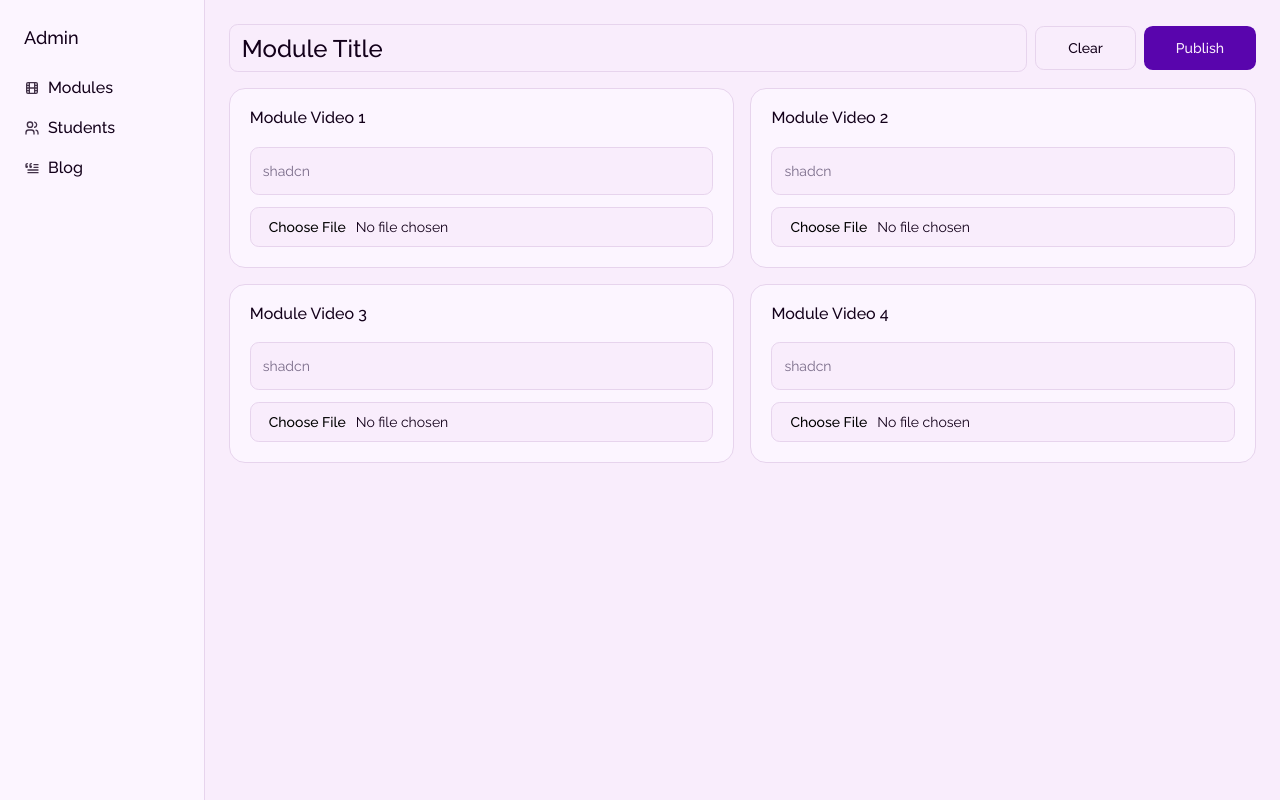
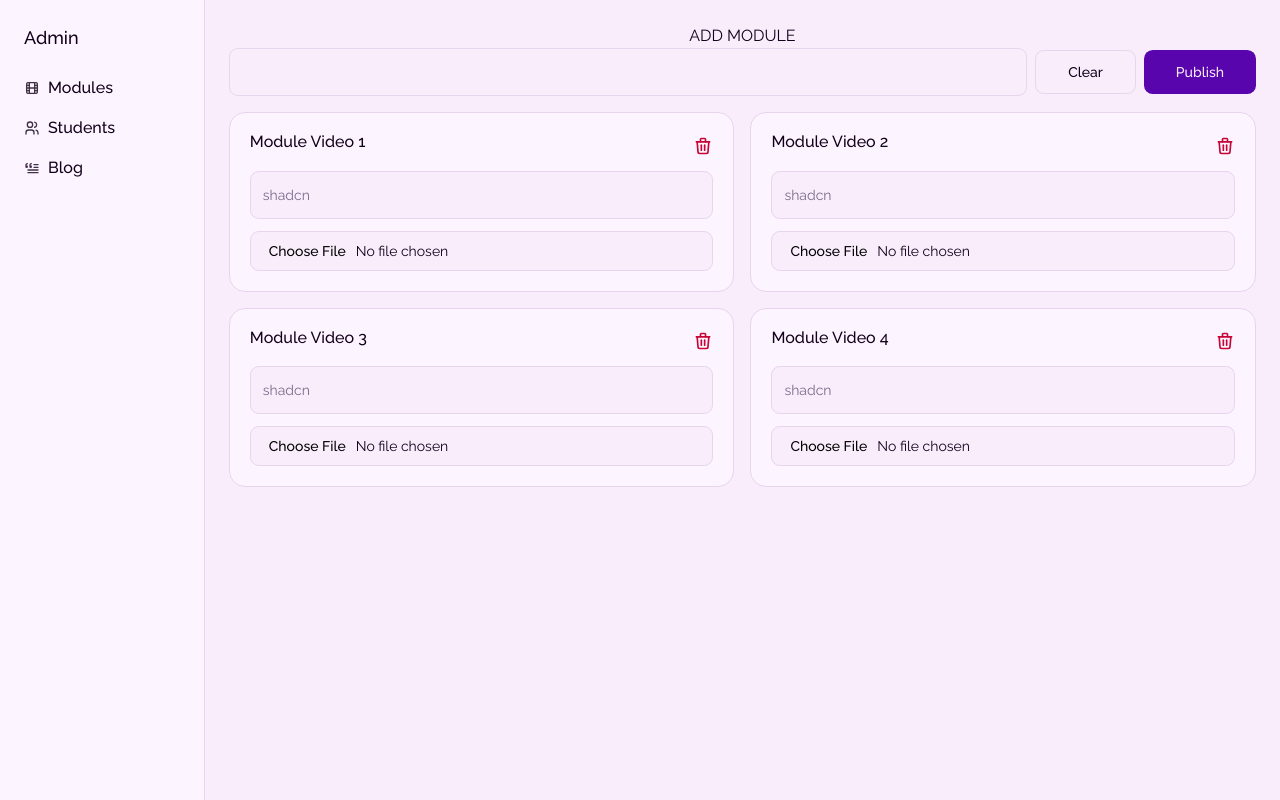
Before and after one commit to UpalBarua/productive-ielts, a Next.js app in the folder client/: page /admin/modules/new-module in a window 1280 px wide. Built offline with nearby package versions, Linux system fonts and the light colour scheme.

Commit message:
refactor: /admin/modules/new-modules page

```diff
--- a/client/src/app/(main)/modules/page.tsx
+++ b/client/src/app/(main)/modules/page.tsx
@@ -8,6 +8,7 @@ import {
   AccordionTrigger,
 } from "@/components/ui/accordion";
 import { Button } from "@/components/ui/button";
+import { baseURL } from "@/config";
 import type { Module } from "@/types";
 import {
   IconBrandYoutube,
@@ -16,7 +17,7 @@ import {
   IconClock,
   IconVideo,
 } from "@tabler/icons-react";
-import { useState, useEffect } from "react";
+import { useEffect, useState } from "react";
 
 const modules = [
   {
@@ -162,9 +163,7 @@ export default function ModulesPage() {
 
   useEffect(() => {
     (async () => {
-      const response = await fetch(
-        "https://productive-ielts-gn18.vercel.app/api/module",
-      );
+      const response = await fetch(`${baseURL}/module`);
       const data = await response.json();
       setModules(data.data);
       setCurrentVideoId(data.data[0].videos[0].videoId);
--- a/client/src/app/admin/modules/new-module/page.tsx
+++ b/client/src/app/admin/modules/new-module/page.tsx
@@ -3,49 +3,77 @@
 import { Button } from "@/components/ui/button";
 import { Form, FormControl, FormField, FormItem } from "@/components/ui/form";
 import { Input } from "@/components/ui/input";
+import { baseURL } from "@/config";
 import { zodResolver } from "@hookform/resolvers/zod";
-import { useForm } from "react-hook-form";
+import { IconLoader2, IconTrash } from "@tabler/icons-react";
+import { useState } from "react";
+import { useFieldArray, useForm } from "react-hook-form";
 import { z } from "zod";
-import { useState } from "react";
-import { IconLoader2 } from "@tabler/icons-react";
 
 // TODO: add proper validations for file inputs
+const moduleVideoSchema = z.object({
+  title: z.string(),
+  video: z.instanceof(File),
+});
+
 const newModuleForm = z.object({
   moduleTitle: z.string(),
-  title1: z.string(),
-  video1: z.instanceof(File),
-  title2: z.string(),
-  video2: z.instanceof(File),
-  title3: z.string(),
-  video3: z.instanceof(File),
-  title4: z.string(),
-  video4: z.instanceof(File),
+  moduleVideos: z.array(moduleVideoSchema),
 });
 
 type TNewModuleForm = z.infer<typeof newModuleForm>;
 
 export default function NewModulePage() {
-  const [videoCount, setVideoCount] = useState(4);
   const [isUploading, setIsUploading] = useState(false);
 
   const form = useForm<TNewModuleForm>({
     resolver: zodResolver(newModuleForm),
-    // defaultValues: {},
+    defaultValues: {
+      moduleTitle: "",
+      moduleVideos: [
+        {
+          title: "",
+          video: new File(["foo"], "foo.txt", {
+            type: "text/plain",
+          }),
+        },
+        {
+          title: "",
+          video: new File(["foo"], "foo.txt", {
+            type: "text/plain",
+          }),
+        },
+
+        {
+          title: "",
+          video: new File(["foo"], "foo.txt", {
+            type: "text/plain",
+          }),
+        },
+        {
+          title: "",
+          video: new File(["foo"], "foo.txt", {
+            type: "text/plain",
+          }),
+        },
+      ],
+    },
   });
 
-  async function onSubmit(values: TNewModuleForm) {
+  const { fields, append, remove } = useFieldArray({
+    name: "moduleVideos",
+    control: form.control,
+  });
+
+  async function onSubmit({ moduleTitle, moduleVideos }: TNewModuleForm) {
     try {
       setIsUploading(true);
 
-      const videoFileKeys = Object.keys(values).filter(
-        (key) => values[key as keyof typeof values] instanceof File,
-      );
+      const promises = moduleVideos.map(({ video }) => {
+        const formData = new FormData();
+        formData.append("module_video", video);
 
-      const promises = videoFileKeys.map((value) => {
-        const formData = new FormData();
-        formData.append("module_video", values[value as keyof typeof values]);
-
-        return fetch("https://productive-ielts-gn18.vercel.app/api/module", {
+        return fetch(`${baseURL}/module`, {
           method: "POST",
           body: formData,
         });
@@ -58,26 +86,23 @@ export default function NewModulePage() {
 
       const moduleVidoes = data.map(({ fileId }, i) => {
         return {
-          title: values[`title${i + 1}` as keyof typeof values],
+          title: moduleVideos[i].title,
           videoId: fileId,
         };
       });
 
       const newModule = {
-        moduleTitle: values.moduleTitle,
+        moduleTitle: moduleTitle,
         videos: moduleVidoes,
       };
 
-      const response = await fetch(
-        "https://productive-ielts-gn18.vercel.app/api/module/new-module",
-        {
+      const response = await fetch(`${baseURL}/module/new-module`, {
         method: "POST",
         headers: {
           "Content-Type": "application/json",
         },
         body: JSON.stringify(newModule),
-        },
-      );
+      });
 
       if (response.status === 201) {
         alert("New module added!");
@@ -91,6 +116,18 @@ export default function NewModulePage() {
 
   return (
     <main className="grid-container py-20 md:py-6">
+      <button
+        onClick={() =>
+          append({
+            title: "",
+            video: new File(["foo"], "foo.txt", {
+              type: "text/plain",
+            }),
+          })
+        }
+      >
+        ADD MODULE
+      </button>
       <Form {...form}>
         <form
           onSubmit={form.handleSubmit(onSubmit)}
@@ -120,11 +157,23 @@ export default function NewModulePage() {
               Publish
             </Button>
           </div>
-          <div className="space-y-3 rounded-2xl border bg-secondary p-5">
-            <h3 className="pb-2 font-medium">Module Video 1</h3>
+          {fields.map((item, index) => (
+            <div
+              key={item.id}
+              className="space-y-3 rounded-2xl border bg-secondary p-5"
+            >
+              <div className="flex items-center justify-between">
+                <h3 className="pb-2 font-medium">Module Video {index + 1}</h3>
+                <button
+                  className="text-destructive"
+                  onClick={() => remove(index)}
+                >
+                  <IconTrash className="size-5" />
+                </button>
+              </div>
               <FormField
                 control={form.control}
-              name="title1"
+                name={`moduleVideos.${index}.title`}
                 render={({ field }) => (
                   <FormItem>
                     <FormControl>
@@ -135,15 +184,17 @@ export default function NewModulePage() {
               />
               <FormField
                 control={form.control}
-              name="video1"
+                name={`moduleVideos.${index}.video`}
                 render={({ field: { value, onChange, ...filedProps } }) => (
                   <FormItem>
                     <FormControl>
                       <Input
                         {...filedProps}
                         type="file"
-                      placeholder="shadcn"
-                      onChange={(event) => onChange(event?.target?.files?.[0])}
+                        placeholder="add a video title"
+                        onChange={(event) =>
+                          onChange(event?.target?.files?.[0])
+                        }
                         className="h-auto"
                       />
                     </FormControl>
@@ -151,99 +202,7 @@ export default function NewModulePage() {
                 )}
               />
             </div>
-          <div className="space-y-3 rounded-2xl border bg-secondary p-5">
-            <h3 className="pb-2 font-medium">Module Video 2</h3>
-            <FormField
-              control={form.control}
-              name="title2"
-              render={({ field }) => (
-                <FormItem>
-                  <FormControl>
-                    <Input {...field} type="text" placeholder="shadcn" />
-                  </FormControl>
-                </FormItem>
-              )}
-            />
-            <FormField
-              control={form.control}
-              name="video2"
-              render={({ field: { value, onChange, ...filedProps } }) => (
-                <FormItem>
-                  <FormControl>
-                    <Input
-                      {...filedProps}
-                      type="file"
-                      placeholder="shadcn"
-                      onChange={(event) => onChange(event?.target?.files?.[0])}
-                      className="h-auto"
-                    />
-                  </FormControl>
-                </FormItem>
-              )}
-            />
-          </div>
-          <div className="space-y-3 rounded-2xl border bg-secondary p-5">
-            <h3 className="pb-2 font-medium">Module Video 3</h3>
-            <FormField
-              control={form.control}
-              name="title3"
-              render={({ field }) => (
-                <FormItem>
-                  <FormControl>
-                    <Input {...field} type="text" placeholder="shadcn" />
-                  </FormControl>
-                </FormItem>
-              )}
-            />
-            <FormField
-              control={form.control}
-              name="video3"
-              render={({ field: { value, onChange, ...filedProps } }) => (
-                <FormItem>
-                  <FormControl>
-                    <Input
-                      {...filedProps}
-                      type="file"
-                      placeholder="shadcn"
-                      onChange={(event) => onChange(event?.target?.files?.[0])}
-                      className="h-auto"
-                    />
-                  </FormControl>
-                </FormItem>
-              )}
-            />
-          </div>
-          <div className="space-y-3 rounded-2xl border bg-secondary p-5">
-            <h3 className="pb-2 font-medium">Module Video 4</h3>
-            <FormField
-              control={form.control}
-              name="title4"
-              render={({ field }) => (
-                <FormItem>
-                  <FormControl>
-                    <Input {...field} type="text" placeholder="shadcn" />
-                  </FormControl>
-                </FormItem>
-              )}
-            />
-            <FormField
-              control={form.control}
-              name="video4"
-              render={({ field: { value, onChange, ...filedProps } }) => (
-                <FormItem>
-                  <FormControl>
-                    <Input
-                      {...filedProps}
-                      type="file"
-                      placeholder="shadcn"
-                      onChange={(event) => onChange(event?.target?.files?.[0])}
-                      className="h-auto"
-                    />
-                  </FormControl>
-                </FormItem>
-              )}
-            />
-          </div>
+          ))}
         </form>
       </Form>
       {isUploading && (
--- a/client/src/components/module-video.tsx
+++ b/client/src/components/module-video.tsx
@@ -1,16 +1,16 @@
 "use client";
 
+import { baseURL } from "@/config";
+import { IconLoader2 } from "@tabler/icons-react";
 import { useEffect, useState } from "react";
-import { IconLoader2 } from "@tabler/icons-react";
 
 export function ModuleVideo({ currentVideoId }: { currentVideoId: string }) {
   const [videoUrl, setVideoUrl] = useState("");
   const [isLoading, setIsLoading] = useState(true);
-  const courseVideo = "/course.mp4";
 
   useEffect(() => {
     const fetchVideoStream = async () => {
-      const url = `https://productive-ielts-gn18.vercel.app/api/module/${currentVideoId}`;
+      const url = `${baseURL}/module/${currentVideoId}`;
       setIsLoading(true);
 
       try {
@@ -34,21 +34,20 @@ export function ModuleVideo({ currentVideoId }: { currentVideoId: string }) {
 
   return (
     <div className="h-64 w-full rounded-xl md:h-80">
-      {/* {!isLoading ? ( */}
+      {!isLoading ? (
         <video
           className="size-full rounded-xl object-cover object-center"
           crossOrigin="anonymous"
           controls
           autoPlay
-        src={courseVideo}
-        // src={courseVideo}
+          src={videoUrl}
         ></video>
-      {/* ) : (
+      ) : (
         <div className="mt-4 flex h-full flex-col items-center justify-center gap-4">
           <IconLoader2 className="size-[2.5rem] animate-spin" />
           <span>Please Wait</span>
         </div>
-      )} */}
+      )}
     </div>
   );
 }
```
Lines whose indentation alone changed are shown as unchanged.
